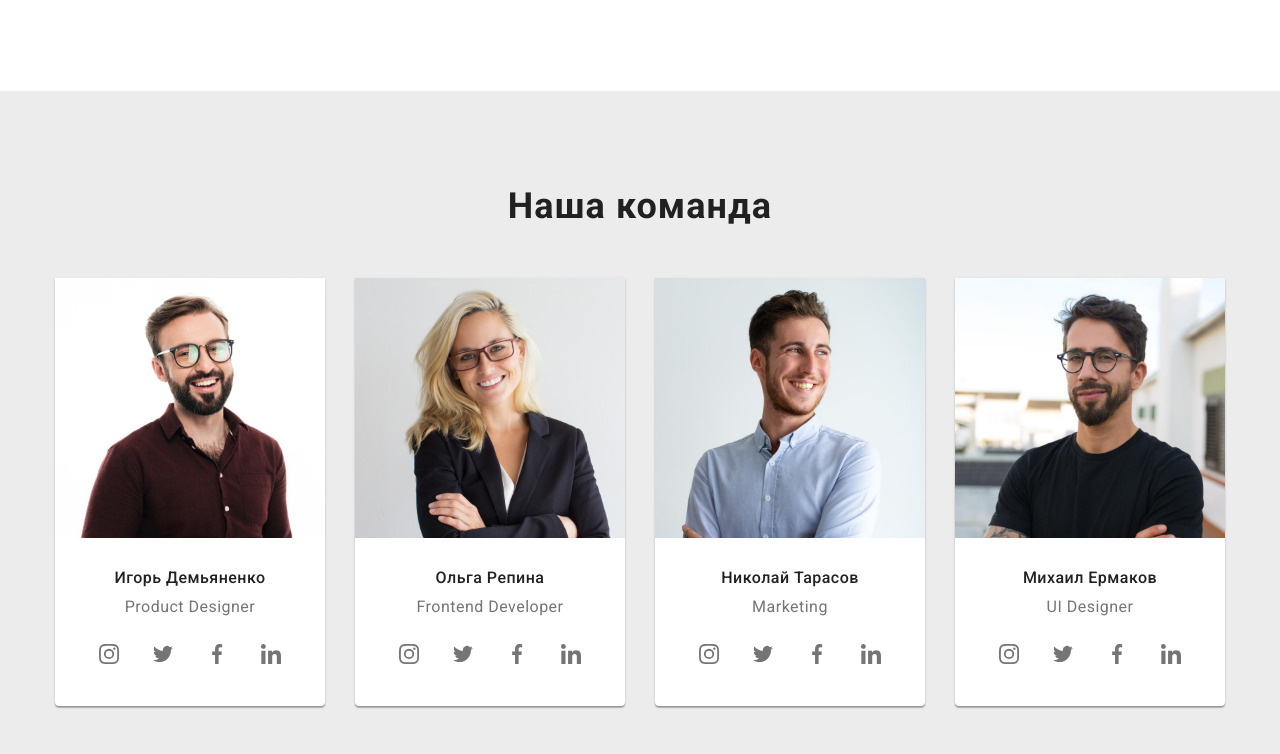
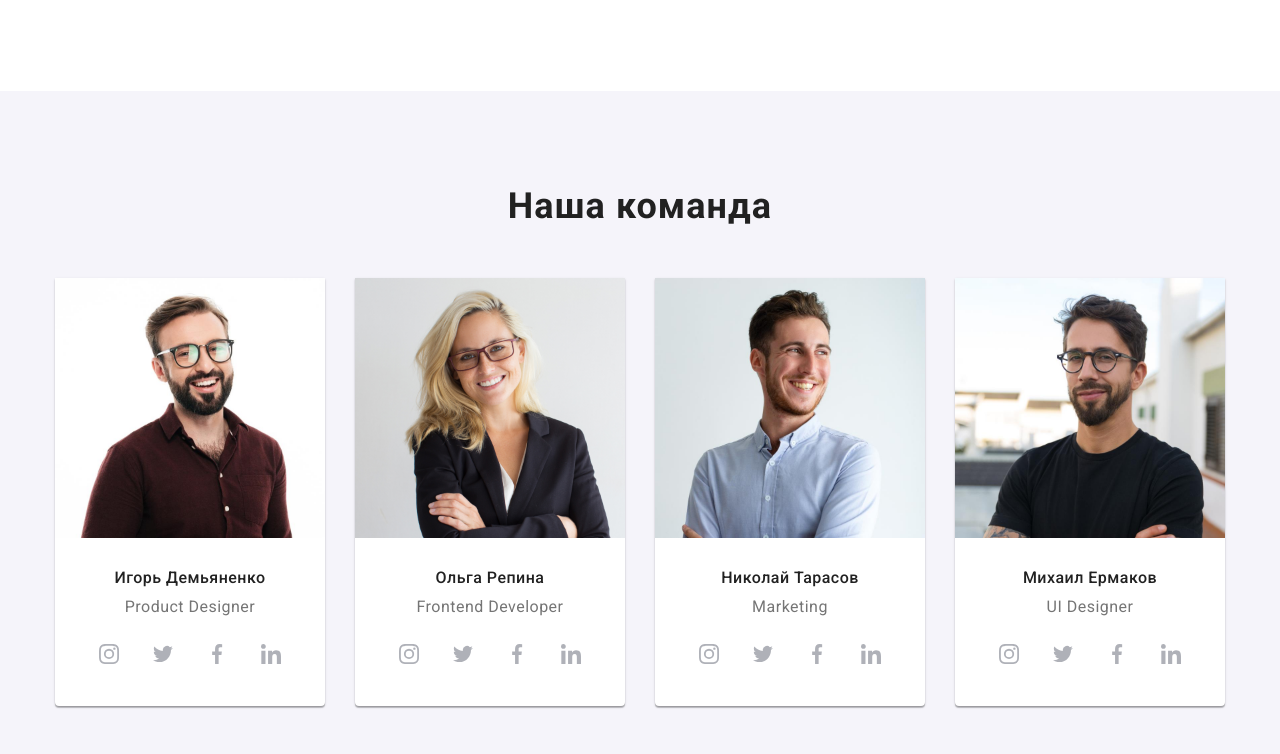
Before and after one commit to borinskij/goit-markup-hw-04, a plain HTML site: page index.html in a window 1280 px wide. Shown: the part 1486-2240 px from the top of the page. Drawn offline with nearby package versions, Linux system fonts and the light colour scheme.

Commit message:
цвет

```diff
--- a/css/styles.css
+++ b/css/styles.css
@@ -343,7 +343,7 @@ a {
 
 .section-title-team {
   padding-top: 94px;
-  background: #ececec;
+  background: #F5F4FA;
   padding-bottom: 94px;
 }
 
@@ -434,9 +434,6 @@ a {
   width: 44px;
   height: 44px;
   border-radius: 50%;
-  /* display: block;
-  justify-content: center;
-  align-items: center; */
   padding: 0;
   margin: 0;
   fill: var(--primary-text-color);
@@ -472,7 +469,7 @@ a {
   width: 44px;
   height: 44px;
   border-radius: 50%;
-  fill:var(--primary-text-color);
+  fill: #AFB1B8;
   display: flex;
 justify-content: center;
 align-items: center;
```
